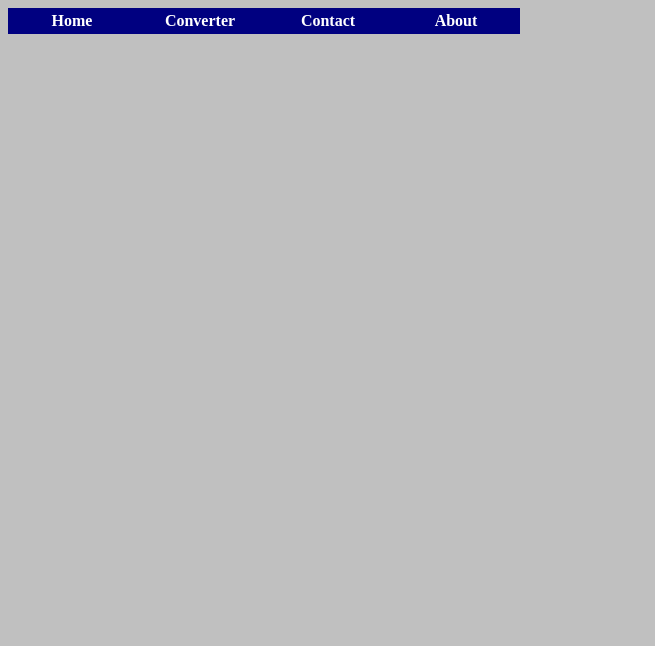
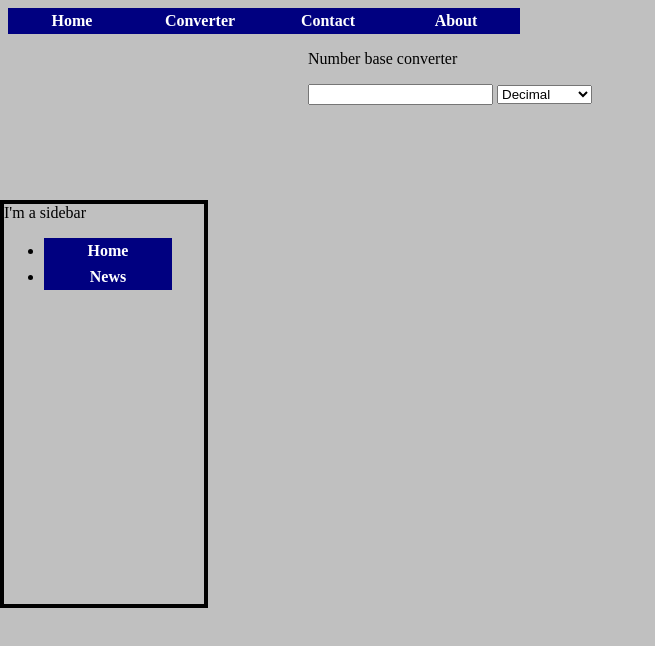
Before and after one commit to jp41011/jp41011.github.io, a plain HTML site: page converter.html in a window 1280 px wide. Shown: the whole page, without its empty margins (0-655 px from the left). Drawn offline with Linux system fonts and the light colour scheme.

Commit message:
Added converter page

```diff
--- a/converter.html
+++ b/converter.html
@@ -26,10 +26,28 @@
 	<!-- start navigation bar -->
 	<div class='navbar'>
 		<ul class="navbar"> <!-- unordered list-->
-			<li class="navbar"><a class="navbar" href="http://jp41011.github.io">Home</a></li>
+			<li class="navbar"><a class="navbar" href="http://jp41011.github.io/">Home</a></li>
 			<li class="navbar"><a class="navbar" href="./converter">Converter</a></li>
 			<li class="navbar"><a class="navbar" href="#contact">Contact</a></li>
 			<li class="navbar"><a class="navbar" href="#about">About</a></li>
 		</ul>
 	</div>
+	<!-- end of navbar -->
+	<!-- start side bar -->
+	<div class = "sidebar">I'm a sidebar
+		<ul>
+			<li><a class="navbar" href="#Home">Home</a></li>
+			<li><a class='navbar' href='#News'>News</a></li>
+		</ul>
+	</div>
+	<!-- end of side bar -->
+	<div class="mainBody">
+		<p>Number base converter</p>
+		<input type="text" name="userNumber">
+		<select>
+			<option value="decimal">Decimal</option>
+			<option value="binary">Binary</option>
+			<option value="hex">Hexidecimal</option>
+		</select>
+	</div>
 </body>
--- a/myStyleSheet.css
+++ b/myStyleSheet.css
@@ -34,8 +34,8 @@ a:hover.navbar,a:active.navbar
 /* navbar end */
 /* sidebar start */
 .sidebar{
-	width: 100px;
-	height: 300px;
+	width: 200px;
+	height: 400px;
 	position: fixed;
 	left: 0px;
 	top: 200px;
@@ -72,3 +72,7 @@ img:hover
 	opacity:1.0;
 	filter:aplha(opacity=100); /* for IE8 and earlier */
 }
+
+div.mainBody{
+	margin-left: 300px;
+}
```
Also changed, not shown: index.html (+1 -9 lines).
